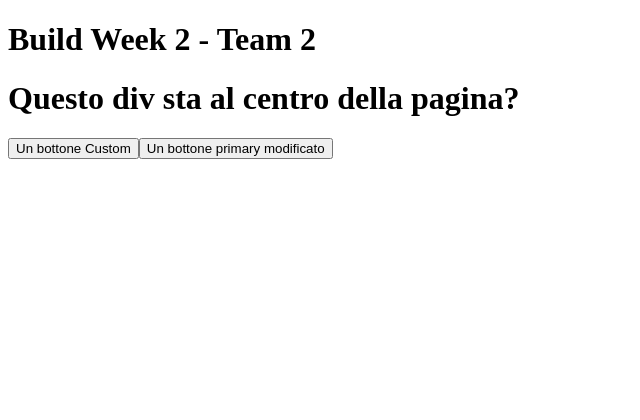
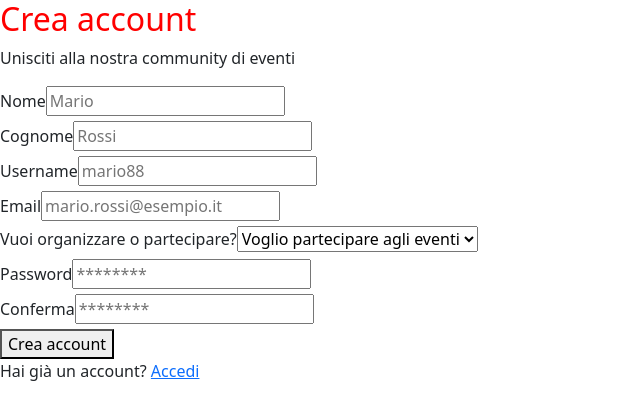
Before and after one commit to joxDev12/bw2-team2, a React (Vite) app in the folder front/: page /register in a window 1280 px wide. Shown: the top 420 px of the page, without its empty margins (0-640 px from the left). Built offline with nearby package versions, Linux system fonts and the light colour scheme.

Commit message:
register e login form iniziale

```diff
--- a/front/package.json
+++ b/front/package.json
@@ -15,6 +15,7 @@
     "bootstrap": "^5.3.8",
     "react": "^19.2.5",
     "react-dom": "^19.2.5",
+    "react-router-dom": "^7.15.0",
     "sass": "^1.99.0"
   },
   "devDependencies": {
--- a/front/src/App.jsx
+++ b/front/src/App.jsx
@@ -1,19 +1,21 @@
-
+import { BrowserRouter as Router, Routes, Route } from 'react-router-dom';
+import LoginForm from './components/LoginForm';
+import RegisterForm from './components/RegisterForm';
 
 function App() {
-
-
   return (
-    <>
-      <div className="d-flex flex-column justify-content-center align-items-center vh-100">
-        <h1 className="h1">Build Week 2 - Team 2</h1>
-        <h1 className="h1 text-success">Questo div sta al centro della pagina?</h1>
-
-        <button className="btn btn-custom_color">Un bottone Custom</button>
-        <button className="btn btn-primary">Un bottone primary modificato</button>
-      </div>
-    </>
-  )
+    <Router>
+      <Routes>
+          <Route path="/login" element={<LoginForm />} />
+          <Route path="/register" element={<RegisterForm />} />
+        <Route path="/" element={
+          <div>
+            <h1>Build Week 2 - Team 2</h1>
+          </div>
+        } />
+      </Routes>
+    </Router>
+  );
 }
 
-export default App
+export default App;
--- /dev/null
+++ b/front/src/components/LoginForm.jsx
@@ -0,0 +1,92 @@
+import { useState } from 'react';
+import { Link } from 'react-router-dom';
+
+function LoginForm() {
+  const [formData, setFormData] = useState({
+    email: '',
+    password: ''
+  });
+
+  const [error, setError] = useState(null);
+  const [loading, setLoading] = useState(false);
+
+  const handleChange = (e) => {
+    const { name, value } = e.target;
+    setFormData(prev => ({ ...prev, [name]: value }));
+  };
+
+  const handleSubmit = async (e) => {
+    e.preventDefault();
+    setError(null);
+    setLoading(true);
+
+    try {
+      console.log('Accesso in corso...', formData);
+    } catch (err) {
+      setError(err.message || 'Credenziali non valide');
+    } finally {
+      setLoading(false);
+    }
+  };
+
+  return (
+    <div className="auth-card">
+      <div className="auth-card-header">
+        <h2 className="auth-heading">Accedi</h2>
+        <p className="auth-sub">Inserisci le tue credenziali per continuare</p>
+      </div>
+
+      {error && (
+        <div className="alert alert-danger">
+          <span>⚠️</span> {error}
+        </div>
+      )}
+
+      <form onSubmit={handleSubmit} className="auth-form">
+        <div className="form-group">
+          <label htmlFor="email" className="form-label">Email</label>
+          <input
+            id="email"
+            type="email"
+            name="email"
+            value={formData.email}
+            onChange={handleChange}
+            placeholder="mario.rossi@esempio.it"
+            className="form-input"
+            required
+            autoFocus
+          />
+        </div>
+
+        <div className="form-group">
+          <label htmlFor="password" className="form-label">Password</label>
+          <input
+            id="password"
+            type="password"
+            name="password"
+            value={formData.password}
+            onChange={handleChange}
+            placeholder="••••••••"
+            className="form-input"
+            required
+          />
+        </div>
+
+        <button
+          type="submit"
+          className="btn-primary btn-full"
+          disabled={loading}
+        >
+          {loading ? 'Accesso in corso...' : 'Accedi'}
+        </button>
+      </form>
+
+      <p className="auth-footer">
+        Non hai un account?{' '}
+        <Link to="/register" className="auth-link">Registrati</Link>
+      </p>
+    </div>
+  );
+}
+
+export default LoginForm;
--- /dev/null
+++ b/front/src/components/RegisterForm.jsx
@@ -0,0 +1,174 @@
+import { useState } from 'react';
+import { Link } from 'react-router-dom';
+
+function RegisterForm() {
+  const [formData, setFormData] = useState({
+    name: '',
+    surname: '',
+    username: '',
+    email: '',
+    password: '',
+    confirmPassword: '',
+    role: 'partecipant'
+  });
+
+  const [error, setError] = useState(null);
+  const [loading, setLoading] = useState(false);
+
+  const handleChange = (e) => {
+    const { name, value } = e.target;
+    setFormData(prev => ({ ...prev, [name]: value }));
+  };
+
+  const handleSubmit = async (e) => {
+    e.preventDefault();
+    setError(null);
+    setLoading(true);
+
+    if (formData.password !== formData.confirmPassword) {
+      setError('Le password non coincidono.');
+      setLoading(false);
+      return;
+    }
+
+    try {
+      console.log('Registrazione in corso...', formData);
+    } catch (err) {
+      setError(err.message || 'Errore durante la registrazione');
+    } finally {
+      setLoading(false);
+    }
+  };
+
+  return (
+    <div className="auth-card">
+      <div className="auth-card-header">
+        <h2 className="auth-heading">Crea account</h2>
+        <p className="auth-sub">Unisciti alla nostra community di eventi</p>
+      </div>
+
+      {error && (
+        <div className="alert alert-danger">
+          <span>⚠️</span> {error}
+        </div>
+      )}
+
+      <form onSubmit={handleSubmit} className="auth-form">
+        <div className="form-row">
+          <div className="form-group">
+            <label htmlFor="name" className="form-label">Nome</label>
+            <input
+              id="name"
+              type="text"
+              name="name"
+              value={formData.name}
+              onChange={handleChange}
+              placeholder="Mario"
+              className="form-input"
+              required
+            />
+          </div>
+          <div className="form-group">
+            <label htmlFor="surname" className="form-label">Cognome</label>
+            <input
+              id="surname"
+              type="text"
+              name="surname"
+              value={formData.surname}
+              onChange={handleChange}
+              placeholder="Rossi"
+              className="form-input"
+              required
+            />
+          </div>
+        </div>
+
+        <div className="form-group">
+          <label htmlFor="username" className="form-label">Username</label>
+          <input
+            id="username"
+            type="text"
+            name="username"
+            value={formData.username}
+            onChange={handleChange}
+            placeholder="mario88"
+            className="form-input"
+            required
+          />
+        </div>
+
+        <div className="form-group">
+          <label htmlFor="email" className="form-label">Email</label>
+          <input
+            id="email"
+            type="email"
+            name="email"
+            value={formData.email}
+            onChange={handleChange}
+            placeholder="mario.rossi@esempio.it"
+            className="form-input"
+            required
+          />
+        </div>
+
+        <div className="form-group">
+          <label htmlFor="role" className="form-label">Vuoi organizzare o partecipare?</label>
+          <select
+            id="role"
+            name="role"
+            value={formData.role}
+            onChange={handleChange}
+            className="form-input"
+          >
+            <option value="participant">Voglio partecipare agli eventi</option>
+            <option value="organizer">Voglio organizzare eventi</option>
+          </select>
+        </div>
+
+        <div className="form-row">
+          <div className="form-group">
+            <label htmlFor="password" className="form-label">Password</label>
+            <input
+              id="password"
+              type="password"
+              name="password"
+              value={formData.password}
+              onChange={handleChange}
+              placeholder="********"
+              className="form-input"
+              required
+            />
+          </div>
+          <div className="form-group">
+            <label htmlFor="confirmPassword" className="form-label">Conferma</label>
+            <input
+              id="confirmPassword"
+              type="password"
+              name="confirmPassword"
+              value={formData.confirmPassword}
+              onChange={handleChange}
+              placeholder="********"
+              className="form-input"
+              required
+            />
+          </div>
+        </div>
+
+        <button
+          type="submit"
+          className="btn-primary btn-full"
+          disabled={loading}
+        >
+          {loading ? 'Registrazione in corso...' : 'Crea account'}
+        </button>
+      </form>
+
+      <p className="auth-footer">
+        Hai già un account?{' '}
+        <Link to="/login" className="auth-link">Accedi</Link>
+      </p>
+    </div>
+  );
+}
+
+export default RegisterForm;
--- a/front/src/main.jsx
+++ b/front/src/main.jsx
@@ -1,5 +1,6 @@
 import { StrictMode } from 'react'
 import { createRoot } from 'react-dom/client'
+import './css/style.css'
 import App from './App.jsx'
 
 createRoot(document.getElementById('root')).render(
--- /dev/null
+++ b/front/src/scss/components/_LoginForm.scss
@@ -0,0 +1,3 @@
+.login-form-wrapper {
+  min-height: 80vh;
+}
--- /dev/null
+++ b/front/src/scss/components/_registerForm.scss
@@ -0,0 +1 @@
+@use "../customs/colors" as *;
--- a/front/src/scss/style.scss
+++ b/front/src/scss/style.scss
@@ -1,5 +1,7 @@
 @use "customs/colors" as *;
 @use "customs/fonts" as *;
+@use "components/LoginForm";
+@use "components/registerForm";
 
 @import "../../node_modules/bootstrap/scss/functions";
 @import "../../node_modules/bootstrap/scss/variables";
```
Also changed, not shown: 1 other file (tests, documents, lock files or other folders).
